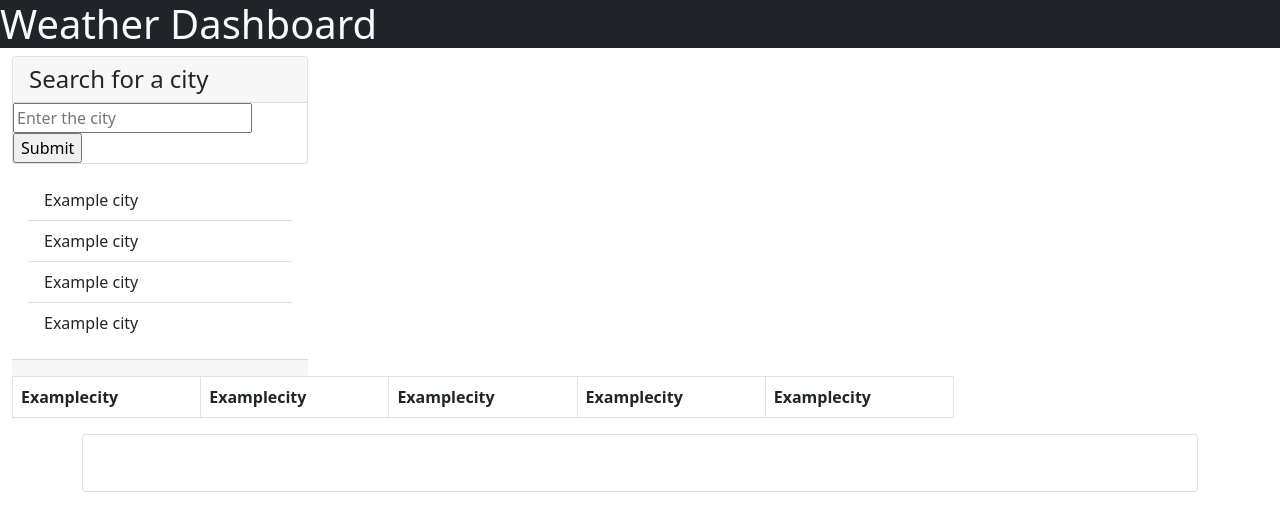
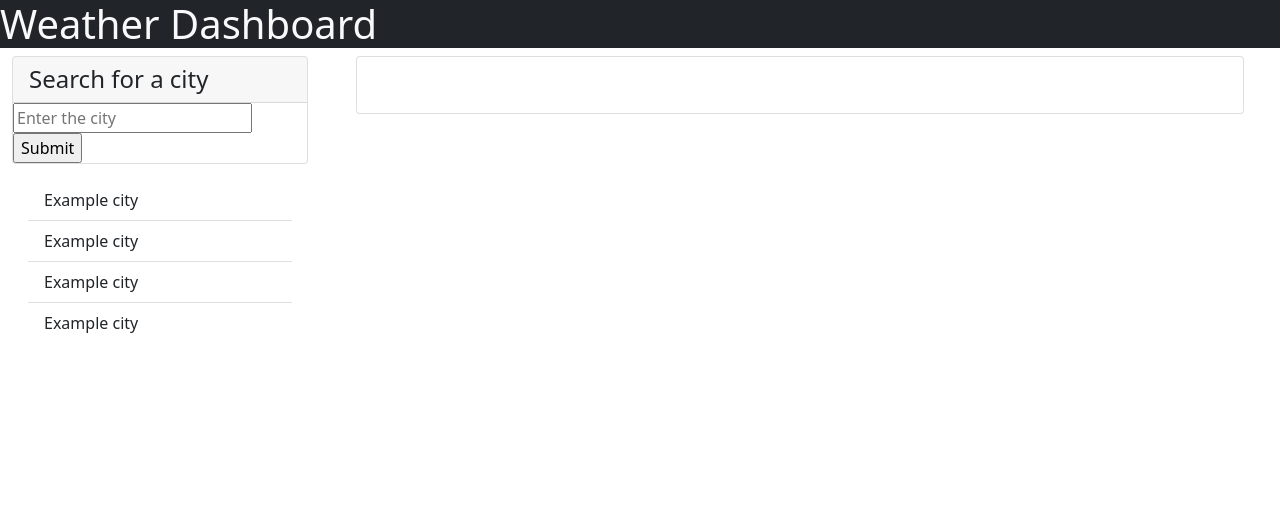
Before and after one commit to errotleugim/weather-dashboard, a plain HTML site: page index.html in a window 1280 px wide. Drawn offline with nearby package versions, Linux system fonts and the light colour scheme.

Commit message:
deleted stupid divs

```diff
--- a/index.html
+++ b/index.html
@@ -16,7 +16,7 @@
 
     <main class="container-fluid">
         <div class="row">
-          <section class="col-12 col-md-4 col-lg-3">
+          <section class="col-3 col-md-4 col-lg-3">
             <div class="card custom-card">
               <h4 class="card-header">
                 Search for a city
@@ -35,38 +35,21 @@
                   </ul>
 
               </div>
-
-              <div class="card-footer">
-                          </div>
+          </section>
+          <section class="col-9">
+            <div class="container">
+              <div class="card">
+                <h1 class="name" id="name"></h1>
+                <p class="temp"></p>
+                <p class="clouds"></p>
+                <p class="desc"></p>
+              </div>
             </div>
           </section>
 
-          <section class="col-12 col-md-8 col-lg-9">
-            <div class="table-responsive">
-              <table class="table table-bordered custom-table">
-                <thead>
-                  <tr>
-                    <th scope="col">Examplecity</th>
-                    <th scope="col">Examplecity</th>
-                    <th scope="col">Examplecity</th>
-                    <th scope="col">Examplecity</th>
-                    <th scope="col">Examplecity</th>
-                  </tr>
-                </thead>
-                <tbody id="project-display"></tbody>
-              </table>
-            </div>
-          </section>
         </div>
       </main>
-      <div class="container">
-        <div class="card">
-          <h1 class="name" id="name"></h1>
-          <p class="temp"></p>
-          <p class="clouds"></p>
-          <p class="desc"></p>
-        </div>
-      </div>
+
       <script src="script.js"></script>
 </body>
 </html>
--- a/script.js
+++ b/script.js
@@ -11,7 +11,7 @@ fetch('https://api.openweathermap.org/data/2.5/weather?q='+input.value+'&appid=2
 .then(response => response.json())
 .then(data => {
   var tempValue = data['main']['temp'];
-  var nameValue = data['name'];
+  var nameValue = data['name'] +" " + Date();
   var descValue = data['weather'][0]['description'];
 
   main.innerHTML = nameValue;
```
